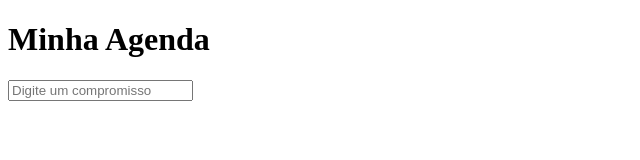
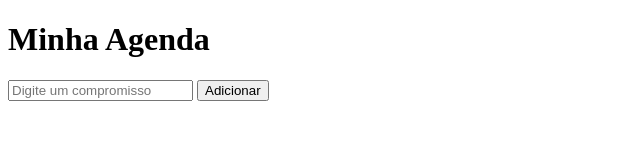
Before and after one commit to Gabriel-coder-git/Agenda-interativa-Teste, a plain HTML site: page index.html in a window 1280 px wide. Shown: the whole page, without its empty margins (0-640 px from the left). Drawn offline with Linux system fonts and the light colour scheme.

Commit message:
Botão de adição do compromisso

```diff
--- a/index.html
+++ b/index.html
@@ -15,6 +15,9 @@
     <!-- Campo de texto -->
     <input type="text" id="taskInput" placeholder="Digite um compromisso">
 
+    <!-- Botão -->
+    <button onclick="addTask()">Adicionar</button>
+
 
 
 </body>
```
